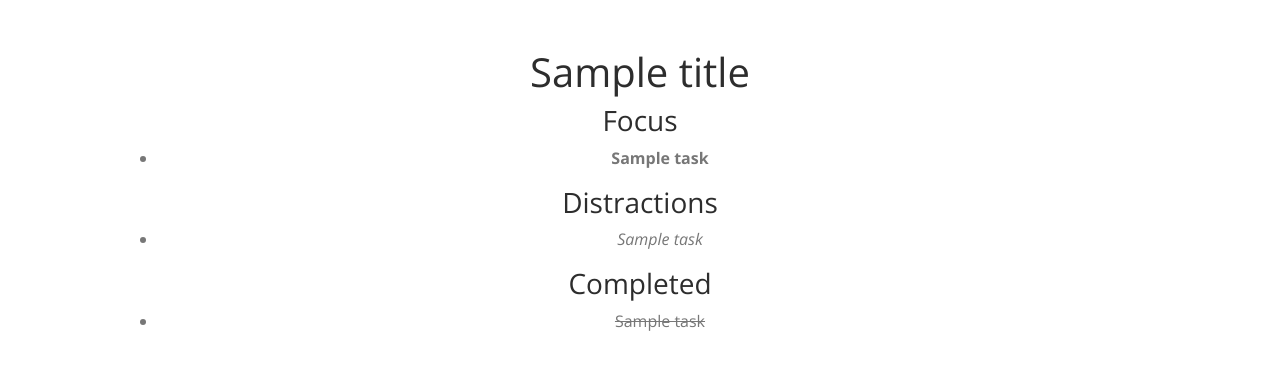
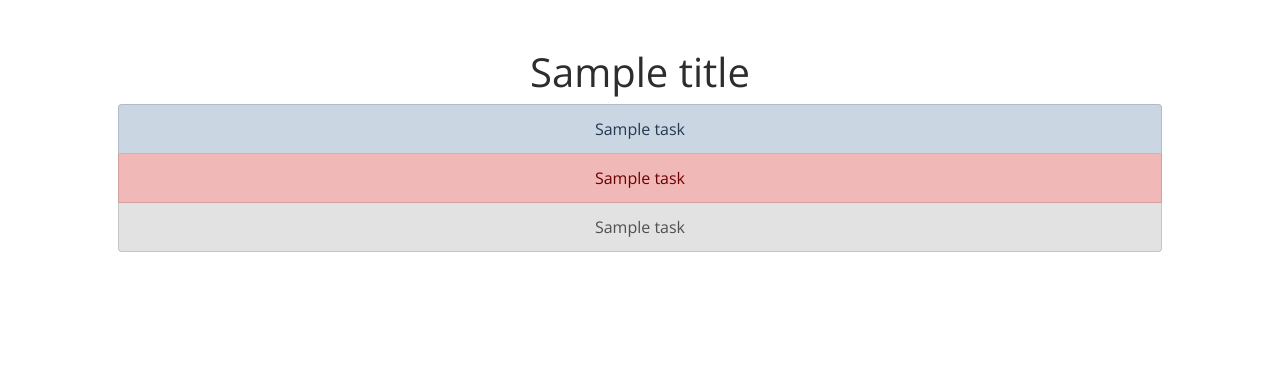
Before and after one commit to alecoad/final-project, a Flask app: template five25/templates/tasks.html in a window 1280 px wide. Shown: the part 76-446 px from the top of the page. Run offline with Flask 2, Linux system fonts and the light colour scheme; the template is opened without the code that fills it: most values are stand-ins (such as "Sample title", 1, 10 or a date in 2020); some libraries are stand-ins or nearby versions; some web fonts are replaced.

Commit message:
Style task page

```diff
--- a/five25/static/styles.css
+++ b/five25/static/styles.css
@@ -15,3 +15,7 @@ main {
 main img {
     max-width: 100%;
 }
+
+ul {
+  padding: 0;
+}
--- a/five25/templates/tasks.html
+++ b/five25/templates/tasks.html
@@ -4,24 +4,15 @@
 
 {% block main %}
   <h1>{{ title.title }}</h1>
-  <h3>Focus</h3>
-  <ul>
+  <ul class="list-group">
     {% for task in focus %}
-      <li><strong>{{ task.name }}</strong></li>
+      <li class="list-group-item list-group-item-primary">{{ task.name }}</li>
     {% endfor %}
-  </ul>
-
-  <h3>Distractions</h3>
-  <ul>
     {% for task in distractions %}
-      <li><em>{{ task.name }}</em></li>
+      <li class="list-group-item list-group-item-danger">{{ task.name }}</li>
     {% endfor %}
-  </ul>
-
-  <h3>Completed</h3>
-  <ul>
     {% for task in completed %}
-      <li><strike>{{ task.name }}</strike></li>
+      <li class="list-group-item list-group-item-secondary">{{ task.name }}</li>
     {% endfor %}
   </ul>
 {% endblock %}
```
